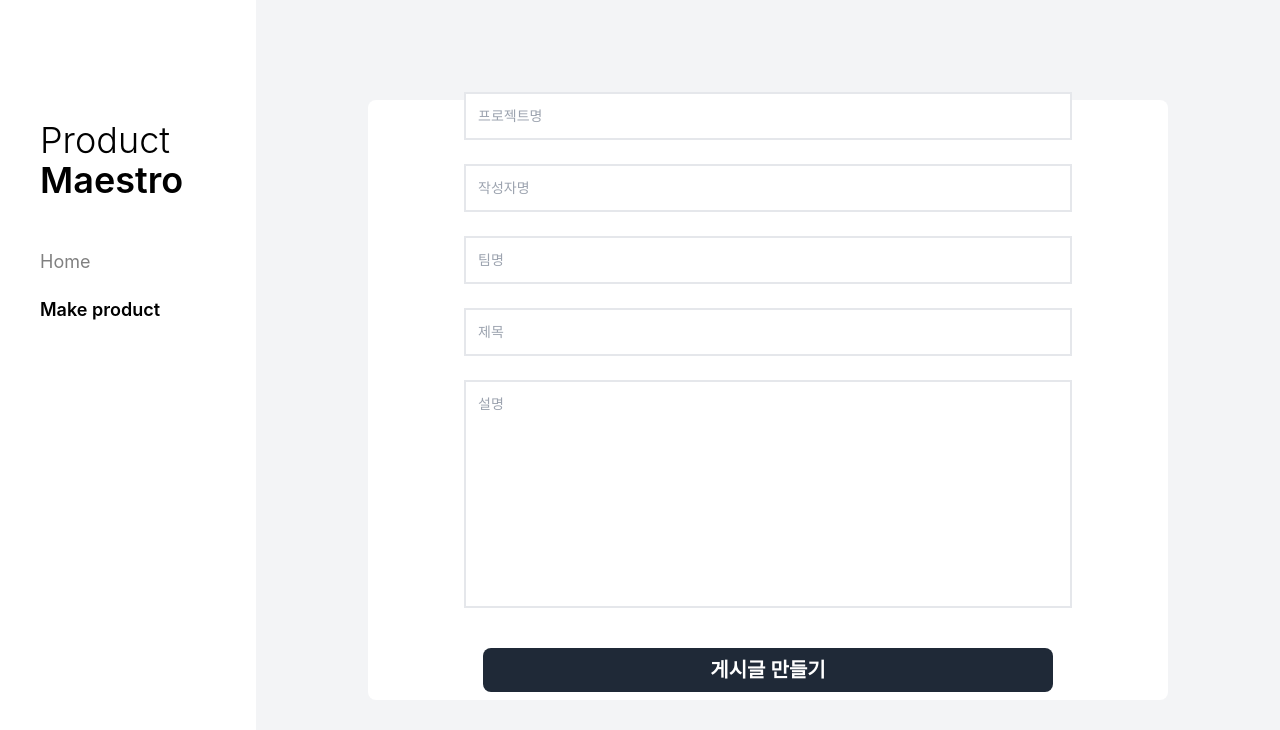
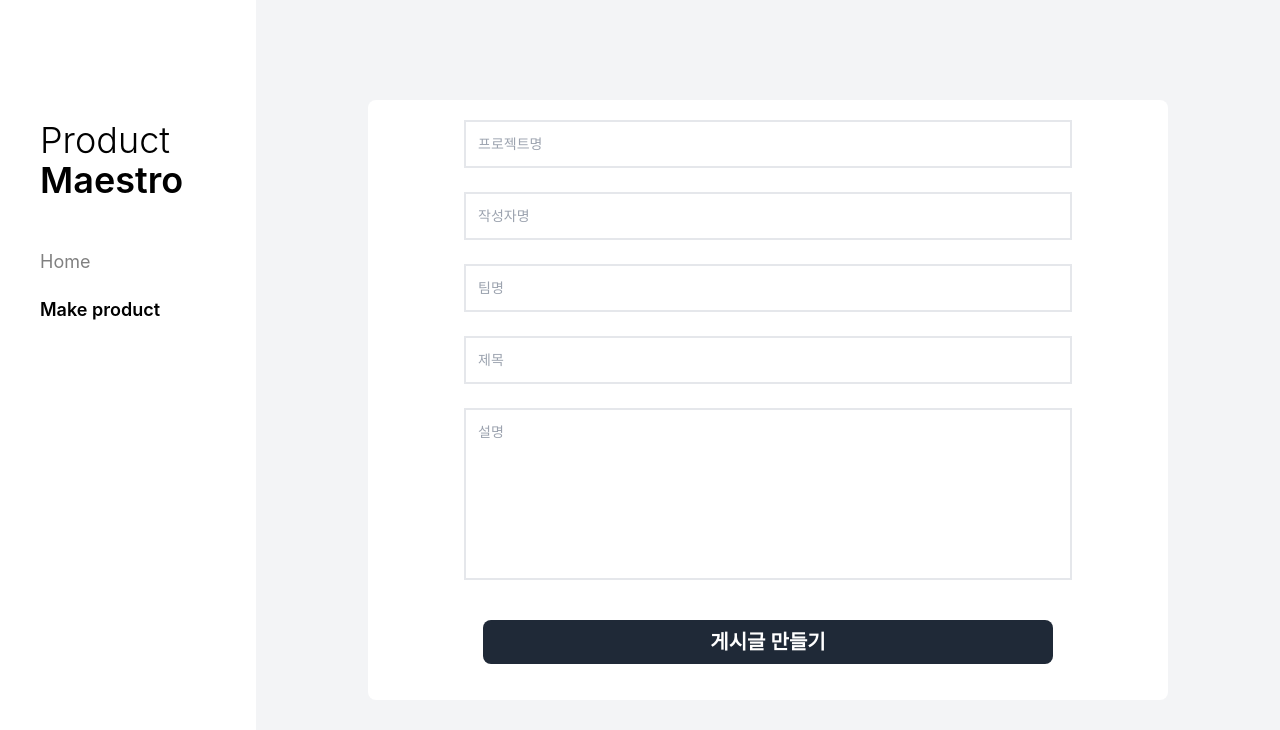
Before and after one commit to dongree/ProductMaestro, a React (Create React App) app: page /add in a window 1280 px wide. Shown: the top 730 px of the page. Built offline with nearby package versions, Linux system fonts and the light colour scheme.

Commit message:
update add page

```diff
--- a/src/pages/Add.jsx
+++ b/src/pages/Add.jsx
@@ -33,7 +33,7 @@ export default function Add() {
           className="flex flex-col h-full items-center justify-center"
           onSubmit={handleSubmit}
         >
-          <div className="w-4/5 flex flex-col items-center ">
+          <div className="w-4/5 flex flex-col items-center overflow-x-hidden">
             <input
               type="text"
               value={projectName}
```
